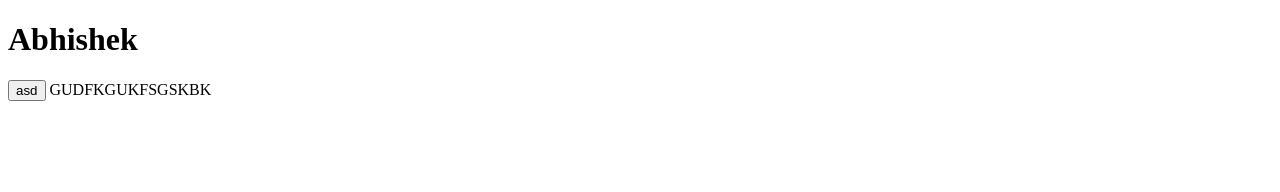
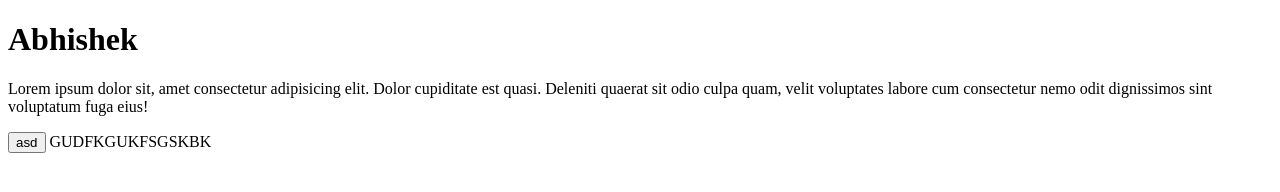
Before and after one commit to Abhishekchatur19/Project2, a plain HTML site: page basic.html in a window 1280 px wide. Drawn offline with Linux system fonts and the light colour scheme.

Commit message:
new  code added

```diff
--- a/basic.html
+++ b/basic.html
@@ -7,6 +7,7 @@
 </head>
 <body>
     <h1>Abhishek</h1>
+    <P>Lorem ipsum dolor sit, amet consectetur adipisicing elit. Dolor cupiditate est quasi. Deleniti quaerat sit odio culpa quam, velit voluptates labore cum consectetur nemo odit dignissimos sint voluptatum fuga eius!</P>
     <button>asd</button>
     GUDFKGUKFSGSKBK
 
```
